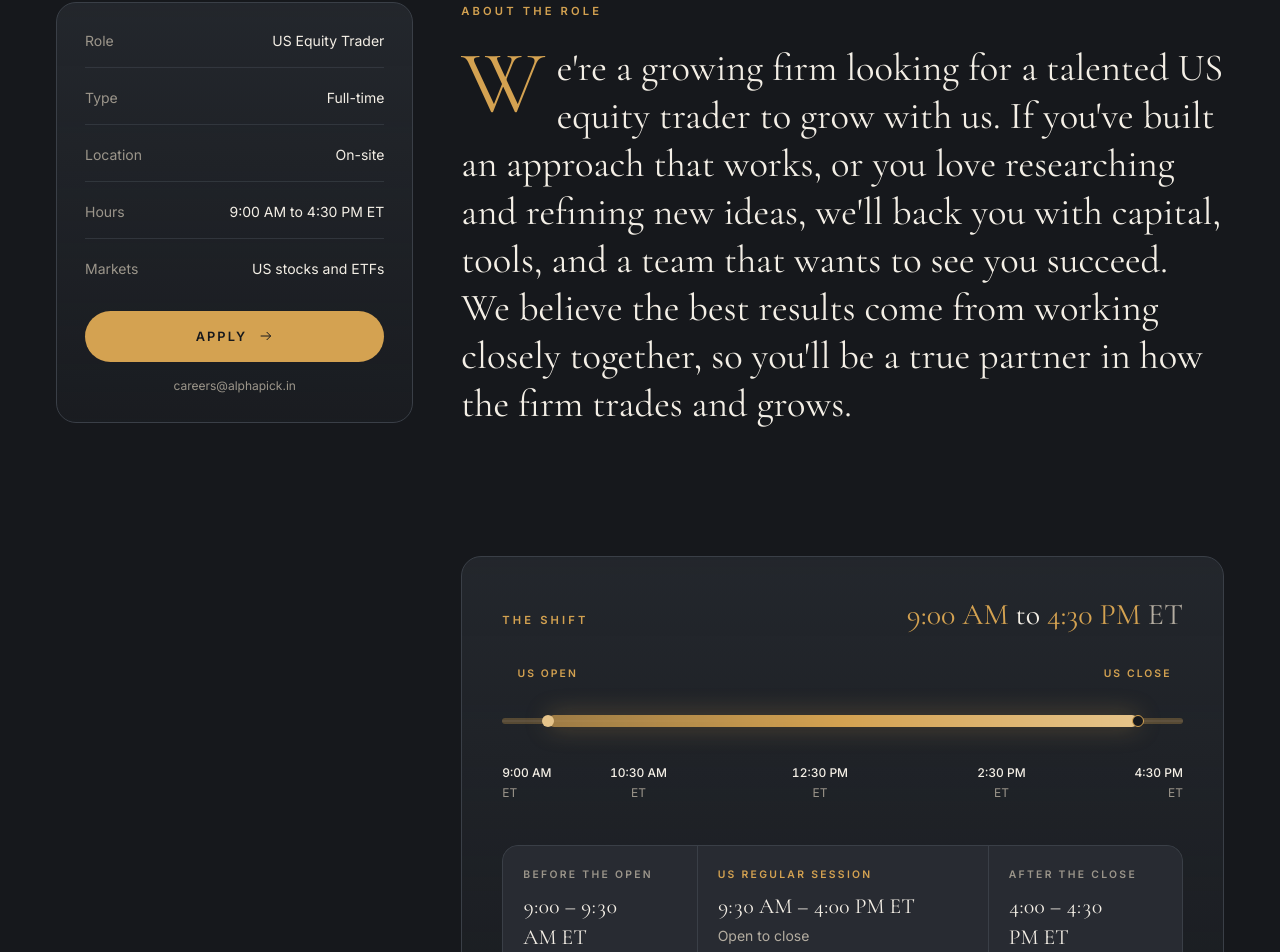
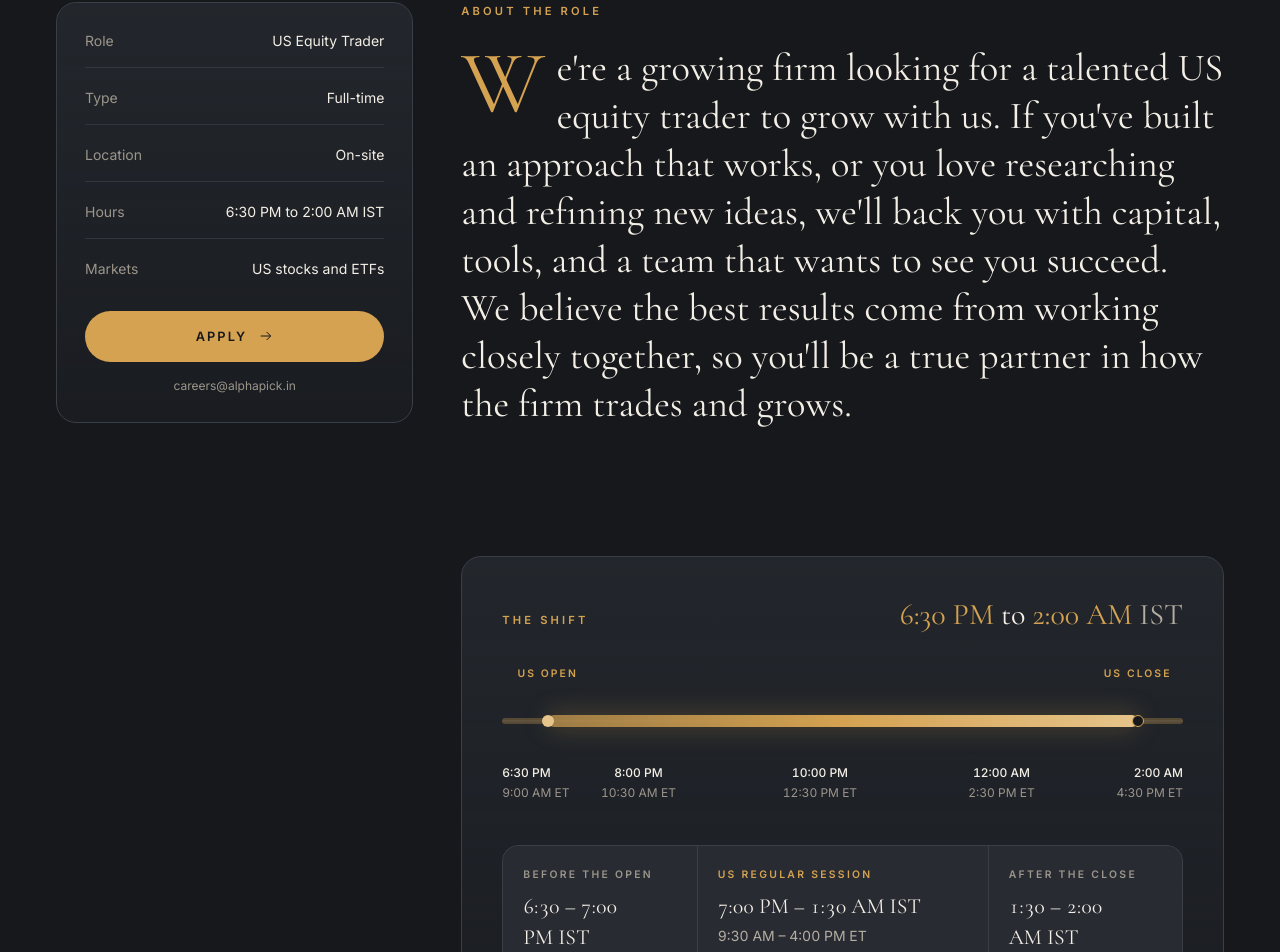
Before and after one commit to aditya123jain/alphapick-firm, a Next.js app: page /careers/us-equity-trader in a window 1280 px wide. Shown: the part 714-1666 px from the top of the page. Built offline with nearby package versions, Linux system fonts and the light colour scheme.

Commit message:
Keep IST shift times; India stays removed

```diff
--- a/app/careers/page.tsx
+++ b/app/careers/page.tsx
@@ -5,7 +5,7 @@ import { ROLE, SITE } from "@/lib/site";
 
 export const metadata: Metadata = {
   title: "Careers",
-  description: "Careers at Alphapick. We are hiring a US Equity Trader, full-time and on-site, covering US market hours (9:00 AM to 4:30 PM ET).",
+  description: "Careers at Alphapick. We are hiring a US Equity Trader, full-time and on-site, 6:30 PM to 2:00 AM IST.",
   alternates: { canonical: "/careers/" },
 };
 
@@ -43,7 +43,7 @@ export default function Careers() {
               <div className="grid gap-6 md:grid-cols-12 md:items-center">
                 <h3 className="text-4xl transition-colors group-hover:text-gold-soft md:col-span-5 md:text-6xl">{ROLE.title}</h3>
                 <div className="flex flex-wrap gap-2 md:col-span-5">
-                  {["Full-time", "On-site", "9:00 AM – 4:30 PM ET", "US equities"].map((t) => (
+                  {["Full-time", "On-site", "6:30 PM – 2:00 AM IST", "US equities"].map((t) => (
                     <span key={t} className="rounded-full border border-line px-4 py-1.5 text-xs tracking-wide text-mute">{t}</span>
                   ))}
                 </div>
--- a/app/careers/us-equity-trader/page.tsx
+++ b/app/careers/us-equity-trader/page.tsx
@@ -6,7 +6,7 @@ import { ROLE, SITE } from "@/lib/site";
 
 export const metadata: Metadata = {
   title: "US Equity Trader",
-  description: "US Equity Trader at Alphapick. Full-time, on-site, 9:00 AM to 4:30 PM ET, covering US market hours.",
+  description: "US Equity Trader at Alphapick. Full-time, on-site, 6:30 PM to 2:00 AM IST, covering US market hours.",
   alternates: { canonical: "/careers/us-equity-trader/" },
 };
 
@@ -53,7 +53,7 @@ export default function Role() {
         <aside className="lg:col-span-4" aria-label="Role summary">
           <div className="card p-7 lg:sticky lg:top-28">
             <dl className="space-y-5 text-sm">
-              {[["Role", ROLE.title], ["Type", "Full-time"], ["Location", "On-site"], ["Hours", "9:00 AM to 4:30 PM ET"], ["Markets", "US stocks and ETFs"]].map(([k, v]) => (
+              {[["Role", ROLE.title], ["Type", "Full-time"], ["Location", "On-site"], ["Hours", "6:30 PM to 2:00 AM IST"], ["Markets", "US stocks and ETFs"]].map(([k, v]) => (
                 <div key={k} className="flex justify-between gap-6 border-b border-line/70 pb-4 last:border-0 last:pb-0">
                   <dt className="text-faint">{k}</dt><dd className="text-right text-ivory">{v}</dd>
                 </div>
--- a/app/page.tsx
+++ b/app/page.tsx
@@ -31,7 +31,7 @@ export default function Home() {
           <div className="mt-10 grid gap-10 md:mt-14 md:grid-cols-12 md:items-end">
             <div className="md:col-span-6">
               <p className="rise max-w-xl text-lg text-mute md:text-xl" style={{ ["--d" as string]: "180ms" }}>
-                Alphapick is a proprietary trading firm. We trade US stocks and ETFs with the firm&apos;s own capital, working the full US session every day.
+                Alphapick is a proprietary trading firm. We trade US stocks and ETFs with the firm&apos;s own capital, working the full US session every evening.
               </p>
               <div className="rise mt-9 flex flex-wrap gap-3" style={{ ["--d" as string]: "260ms" }}>
                 <Link href="/careers/" className="btn btn-gold">Careers <Arrow /></Link>
@@ -105,11 +105,11 @@ export default function Home() {
         <div className="grid gap-14 md:grid-cols-12 md:items-center">
           <R className="md:col-span-5">
             <p className="eyebrow">When we trade</p>
-            <h2 id="ses-h" className="mt-6 text-5xl md:text-6xl">When New York opens, <em className="text-gold">the desk is live.</em></h2>
-            <p className="mt-6 max-w-md text-mute md:text-lg">The desk works on-site from 9:00 AM to 4:30 PM ET, covering the full US regular session from the open to the close.</p>
+            <h2 id="ses-h" className="mt-6 text-5xl md:text-6xl">While our evening runs, <em className="text-gold">New York is open.</em></h2>
+            <p className="mt-6 max-w-md text-mute md:text-lg">The desk works on-site from 6:30 PM to 2:00 AM IST, covering the full US regular session from the open to the close.</p>
           </R>
           <R d={120} className="md:col-span-7">
-            <svg viewBox="0 0 600 340" className="w-full" role="img" aria-label="A 24-hour dial showing the desk's shift in New York time covering US market hours">
+            <svg viewBox="0 0 600 340" className="w-full" role="img" aria-label="A 24-hour dial showing the desk's evening shift in IST overlapping US market hours">
               <defs>
                 <linearGradient id="arc" x1="0" x2="1"><stop offset="0" stopColor="#d4a251" stopOpacity=".5" /><stop offset="1" stopColor="#e6c48a" /></linearGradient>
               </defs>
@@ -119,7 +119,7 @@ export default function Home() {
                   return <line key={i} x1={Math.cos(a) * r1} y1={Math.sin(a) * r1} x2={Math.cos(a) * r2} y2={Math.sin(a) * r2} stroke="#3a3f47" strokeWidth={i % 6 === 0 ? 2 : 1} />;
                 })}
                 <path d="M-200 0A200 200 0 0 1 200 0" fill="none" stroke="#2e333a" strokeWidth="18" strokeLinecap="round" />
-                {/* 2:30 AM ET (left) to 6:30 PM ET (right): 16h over 180deg. Shift 9:00-16:30 ET => 6.5h..14h */}
+                {/* 12 PM IST (left) to 4 AM IST (right): 16h over 180deg. Shift 18:30-02:00 => 6.5h..14h */}
                 {(() => {
                   const ang = (h: number) => Math.PI + (h / 16) * Math.PI;
                   const p = (h: number, r: number) => `${(Math.cos(ang(h)) * r).toFixed(1)} ${(Math.sin(ang(h)) * r).toFixed(1)}`;
@@ -127,11 +127,11 @@ export default function Home() {
                     <>
                       <path d={`M${p(6.5, 200)}A200 200 0 0 1 ${p(14, 200)}`} fill="none" stroke="url(#arc)" strokeWidth="18" strokeLinecap="round" />
                       <path d={`M${p(7, 168)}A168 168 0 0 1 ${p(13.5, 168)}`} fill="none" stroke="#d4a251" strokeOpacity=".55" strokeWidth="2" strokeDasharray="2 6" />
-                      <text x="0" y="-70" textAnchor="middle" fill="#f4efe6" fontFamily="var(--font-serif), Georgia, serif" fontSize="44">9:00 AM – 4:30 PM</text>
-                      <text x="0" y="-36" textAnchor="middle" fill="#b4ada1" fontFamily="var(--font-inter), sans-serif" fontSize="13" letterSpacing="3">DESK SHIFT · NEW YORK TIME</text>
+                      <text x="0" y="-70" textAnchor="middle" fill="#f4efe6" fontFamily="var(--font-serif), Georgia, serif" fontSize="44">6:30 PM – 2:00 AM</text>
+                      <text x="0" y="-36" textAnchor="middle" fill="#b4ada1" fontFamily="var(--font-inter), sans-serif" fontSize="13" letterSpacing="3">DESK SHIFT · IST</text>
                       <text x="0" y="-8" textAnchor="middle" fill="#d4a251" fontFamily="var(--font-inter), sans-serif" fontSize="12" letterSpacing="2">US SESSION 9:30 AM – 4:00 PM ET</text>
-                      <text x="-262" y="24" fill="#8f897f" fontSize="12" fontFamily="var(--font-inter), sans-serif">2:30 AM</text>
-                      <text x="212" y="24" fill="#8f897f" fontSize="12" fontFamily="var(--font-inter), sans-serif">6:30 PM</text>
+                      <text x="-252" y="24" fill="#8f897f" fontSize="12" fontFamily="var(--font-inter), sans-serif">12 PM</text>
+                      <text x="218" y="24" fill="#8f897f" fontSize="12" fontFamily="var(--font-inter), sans-serif">4 AM</text>
                     </>
                   );
                 })()}
--- a/app/what-we-do/page.tsx
+++ b/app/what-we-do/page.tsx
@@ -67,7 +67,7 @@ export default function WhatWeDo() {
               {[
                 ["Data & tools", "Data, tools, and platform costs are fully covered by the firm."],
                 ["Workspace", "A dedicated trading setup for each trader at the office, on-site."],
-                ["Hours", "9:00 AM to 4:30 PM ET, covering US market hours."],
+                ["Hours", "6:30 PM to 2:00 AM IST, covering US market hours."],
                 ["Collaboration", "Ideas and results are discussed openly with the firm's leadership."],
               ].map(([k, v]) => (
                 <div key={k} className="grid gap-2 py-6 sm:grid-cols-3">
--- a/components/Clocks.tsx
+++ b/components/Clocks.tsx
@@ -12,6 +12,7 @@ export default function Clocks() {
     return () => clearInterval(id);
   }, []);
   const rows = [
+    { city: "Our desk", tz: "Asia/Kolkata", label: "IST" },
     { city: "New York", tz: "America/New_York", label: "ET" },
   ];
   return (
@@ -25,10 +26,6 @@ export default function Clocks() {
           </dd>
         </div>
       ))}
-      <div className="px-5">
-        <dt className="text-[.65rem] font-semibold uppercase tracking-[.24em] text-faint">US regular session</dt>
-        <dd className="mt-3 font-display text-2xl tabular-nums text-ivory">9:30 – 16:00 <span className="ml-1 align-middle font-sans text-xs tracking-[.2em] text-gold">ET</span></dd>
-      </div>
     </dl>
   );
 }
--- a/components/ShiftTimeline.tsx
+++ b/components/ShiftTimeline.tsx
@@ -1,18 +1,18 @@
-/* Desk shift 9:00 AM to 4:30 PM ET, around the US regular session (9:30 AM to 4:00 PM ET).
-   Positions are minutes from 9:00 AM ET over a 450-minute shift. */
+/* 6:30 PM to 2:00 AM IST, aligned to the US regular session (9:30 AM to 4:00 PM ET).
+   Positions are minutes from 18:30 IST over a 450-minute shift. Times assume US daylight time (EDT, IST = ET + 9h30). */
 const SPAN = 450;
 const pct = (m: number) => `${(m / SPAN) * 100}%`;
 const TICKS = [
-  { m: 0, et: "9:00 AM" },
-  { m: 90, et: "10:30 AM" },
-  { m: 210, et: "12:30 PM" },
-  { m: 330, et: "2:30 PM" },
-  { m: 450, et: "4:30 PM" },
+  { m: 0, ist: "6:30 PM", et: "9:00 AM" },
+  { m: 90, ist: "8:00 PM", et: "10:30 AM" },
+  { m: 210, ist: "10:00 PM", et: "12:30 PM" },
+  { m: 330, ist: "12:00 AM", et: "2:30 PM" },
+  { m: 450, ist: "2:00 AM", et: "4:30 PM" },
 ];
 const PHASES = [
-  { from: 0, to: 30, name: "Before the open", et: "9:00 – 9:30 AM ET", note: "Prepare and plan" },
-  { from: 30, to: 420, name: "US regular session", et: "9:30 AM – 4:00 PM ET", note: "Open to close", main: true },
-  { from: 420, to: 450, name: "After the close", et: "4:00 – 4:30 PM ET", note: "Review the day" },
+  { from: 0, to: 30, name: "Before the open", ist: "6:30 – 7:00 PM IST", et: "9:00 – 9:30 AM ET" },
+  { from: 30, to: 420, name: "US regular session", ist: "7:00 PM – 1:30 AM IST", et: "9:30 AM – 4:00 PM ET", main: true },
+  { from: 420, to: 450, name: "After the close", ist: "1:30 – 2:00 AM IST", et: "4:00 – 4:30 PM ET" },
 ];
 
 export default function ShiftTimeline() {
@@ -20,7 +20,7 @@ export default function ShiftTimeline() {
     <figure className="card relative overflow-hidden p-6 md:p-10" aria-labelledby="shift-cap">
       <div className="flex flex-wrap items-baseline justify-between gap-4">
         <p className="eyebrow">The shift</p>
-        <p className="font-display text-2xl md:text-3xl"><span className="text-gold">9:00 AM</span> to <span className="text-gold">4:30 PM</span> <span className="text-mute">ET</span></p>
+        <p className="font-display text-2xl md:text-3xl"><span className="text-gold">6:30 PM</span> to <span className="text-gold">2:00 AM</span> <span className="text-mute">IST</span></p>
       </div>
 
       {/* Desktop / tablet: horizontal track */}
@@ -39,8 +39,8 @@ export default function ShiftTimeline() {
         <div className="relative mt-3 h-12 text-xs">
           {TICKS.map((t, i) => (
             <div key={t.m} className={`absolute top-0 whitespace-nowrap ${i === 0 ? "" : i === TICKS.length - 1 ? "-translate-x-full text-right" : "-translate-x-1/2 text-center"}`} style={{ left: pct(t.m) }}>
-              <div className="font-medium text-ivory tabular-nums">{t.et}</div>
-              <div className="mt-1 text-faint">ET</div>
+              <div className="font-medium text-ivory tabular-nums">{t.ist}</div>
+              <div className="mt-1 text-faint tabular-nums">{t.et} ET</div>
             </div>
           ))}
         </div>
@@ -51,13 +51,13 @@ export default function ShiftTimeline() {
         {PHASES.map((p) => (
           <li key={p.name} className={`bg-char/90 p-5 ${p.main ? "bg-char" : ""}`}>
             <p className={`text-[.65rem] font-semibold uppercase tracking-[.22em] ${p.main ? "text-gold" : "text-faint"}`}>{p.name}</p>
-            <p className="mt-2 font-display text-xl text-ivory tabular-nums md:text-[1.35rem]">{p.et}</p>
-            <p className="mt-1 text-sm text-mute">{p.note}</p>
+            <p className="mt-2 font-display text-xl text-ivory tabular-nums md:text-[1.35rem]">{p.ist}</p>
+            <p className="mt-1 text-sm text-mute tabular-nums">{p.et}</p>
           </li>
         ))}
       </ol>
       <figcaption id="shift-cap" className="mt-6 text-xs leading-relaxed text-faint">
-        All times are US Eastern Time (New York).
+        Times shown for US daylight saving time (EDT). When US clocks move back for winter, the US session runs one hour later in IST.
       </figcaption>
     </figure>
   );
--- a/lib/site.ts
+++ b/lib/site.ts
@@ -17,7 +17,7 @@ export const NAV = [
 /* Approved job text (careers_us_equity_trader.md), with location details removed and fund->firm edits. */
 export const ROLE = {
   title: "US Equity Trader",
-  meta: "Full-time, on-site, 9:00 AM to 4:30 PM ET (covering US market hours)",
+  meta: "Full-time, on-site, 6:30 PM to 2:00 AM IST (covering US market hours)",
   about:
     "We're a growing firm looking for a talented US equity trader to grow with us. If you've built an approach that works, or you love researching and refining new ideas, we'll back you with capital, tools, and a team that wants to see you succeed. We believe the best results come from working closely together, so you'll be a true partner in how the firm trades and grows.",
   do: [
@@ -31,7 +31,7 @@ export const ROLE = {
     "2+ years of live trading experience in US equities",
     "A clear, rule-based approach to trading, whether it's intraday, swing, or something of your own",
     "Discipline, patience, and a collaborative mindset",
-    "Comfortable working the full US session on-site",
+    "Comfortable working the evening shift on-site",
   ],
   offer: [
     "Competitive fixed pay plus a generous profit share on what you generate",
```
Also changed, not shown: 1 other file (tests, documents, lock files or other folders).
